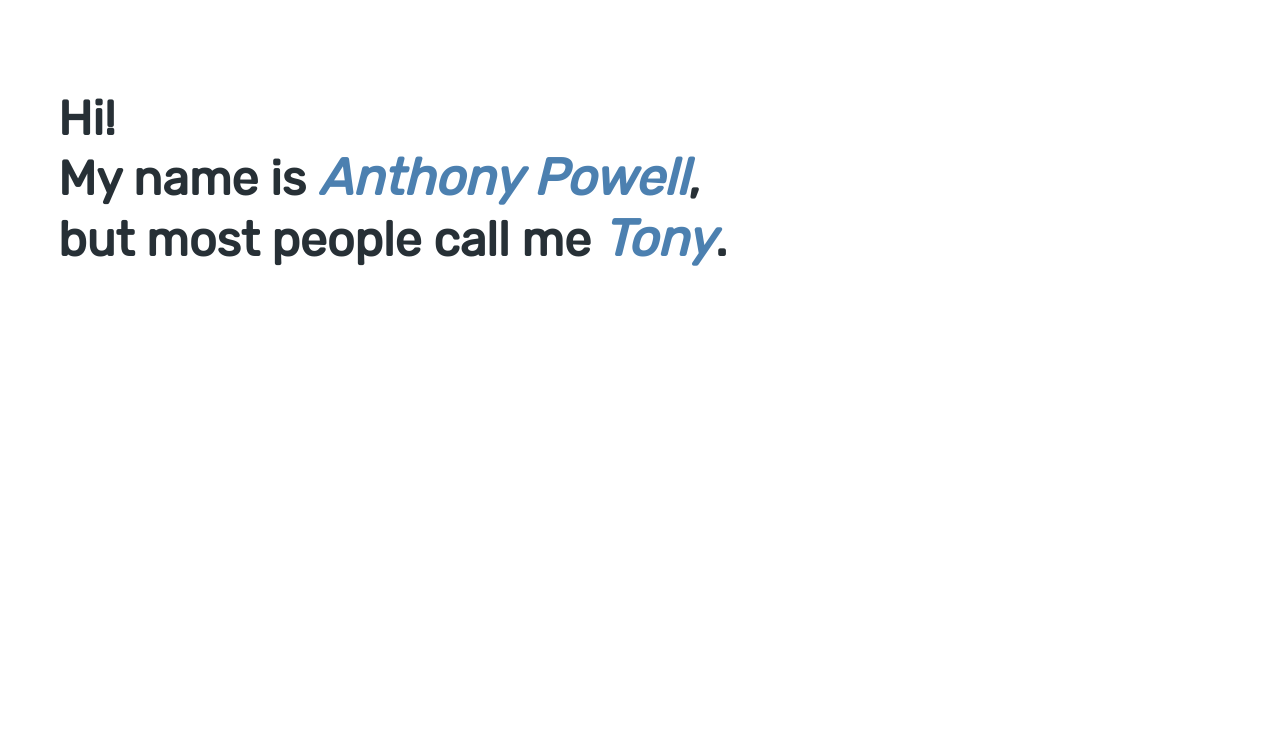
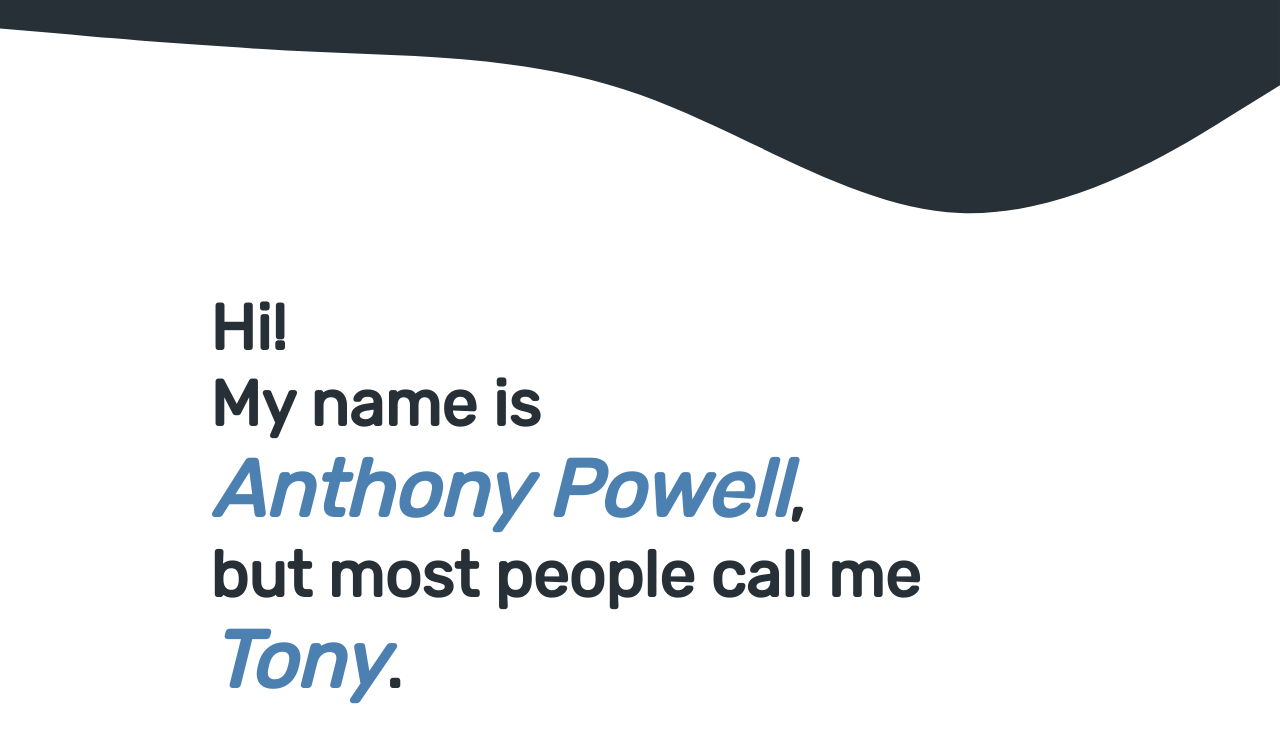
Before and after one commit to cephalization/portfolio-v3, a Gatsby site: page / in a window 1280 px wide. Built offline with nearby package versions, Linux system fonts and the light colour scheme; Gatsby itself is replaced by a stand-in of ours.

Commit message:
Iterate intro styling

```diff
--- a/src/components/wave/index.js
+++ /dev/null
@@ -1 +0,0 @@
-export { wave } from "./wave"
--- /dev/null
+++ b/src/index.css
@@ -0,0 +1,3 @@
+body {
+  margin: 0;
+}
--- a/src/pages/index.js
+++ b/src/pages/index.js
@@ -1,27 +1,44 @@
 import React from "react"
 import styled from "styled-components"
+import "../index.css"
 
 const Body = styled.div`
   padding: 50px;
+  background-image: url("wave.svg");
+  background-repeat: no-repeat;
+  @media screen and (max-width: 768px) {
+    background-position-x: 45%;
+    background-size: 200%;
+  }
 `
 
 const Intro = styled.h1`
   font-family: "Rubik";
-  font-size: 3rem;
+  font-size: 4rem;
   color: #273036;
+  margin-top: 15rem;
+  margin-left: 10rem;
+  @media screen and (max-width: 768px) {
+    margin-top: 5rem;
+    margin-left: 1rem;
+  }
 `
 
 const Focus = styled.span`
   font-style: italic;
-  font-size: 3.2rem;
+  font-size: 5rem;
   color: #4c80b0;
 `
 
 export default () => (
-  <Body>
-    <Intro>
-      Hi! <br /> My name is <Focus>Anthony Powell</Focus>,
-      <br /> but most people call me <Focus>Tony</Focus>.
-    </Intro>
-  </Body>
+  <>
+    <Body>
+      <Intro>
+        Hi! <br /> My name is <br />
+        <Focus>Anthony Powell</Focus>,
+        <br /> but most people call me
+        <br /> <Focus>Tony</Focus>.
+      </Intro>
+    </Body>
+  </>
 )
```
Also changed, not shown: src/components/wave/wave.js (deleted, +0 -10 lines), static/wave.svg (added).
